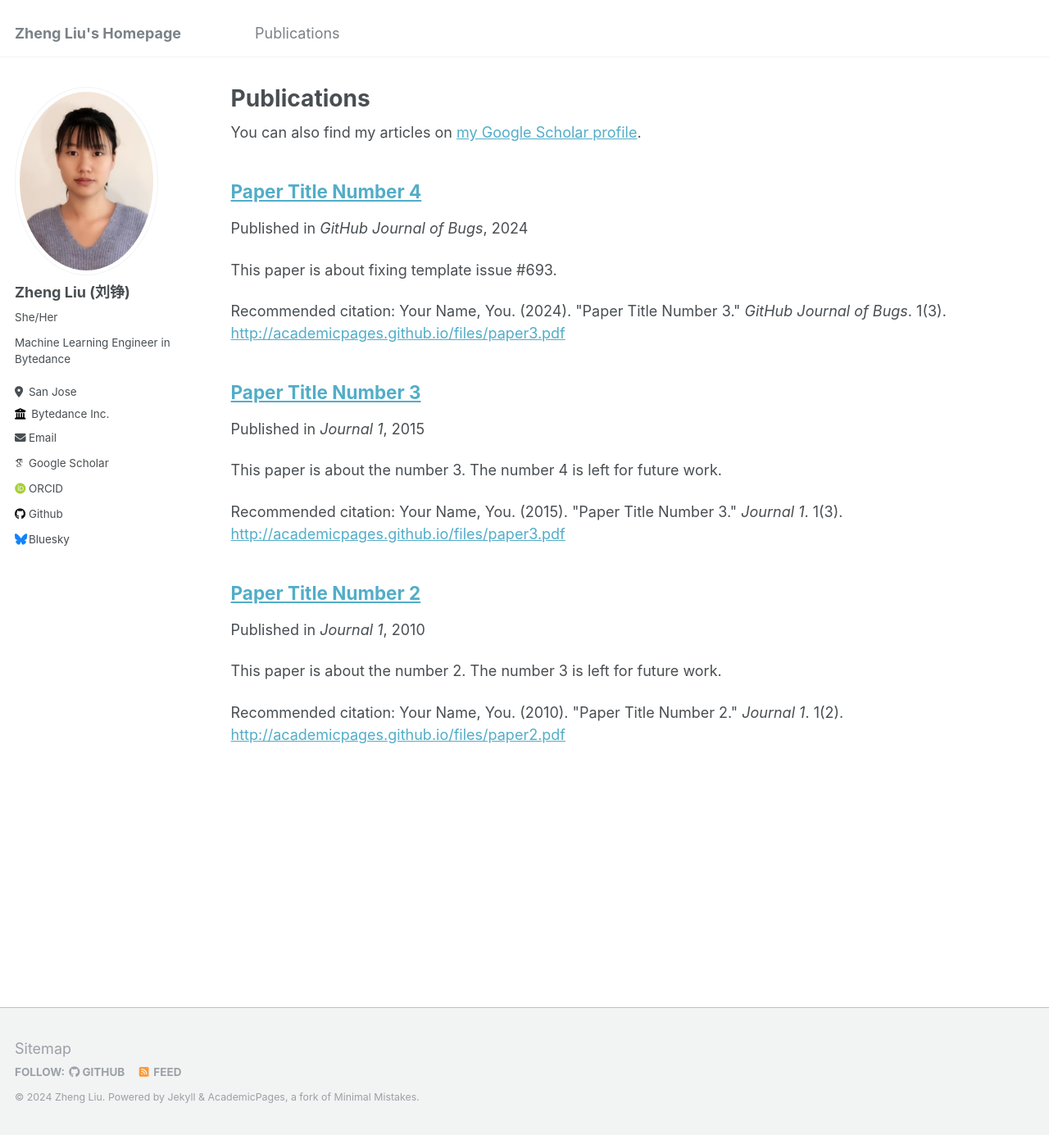
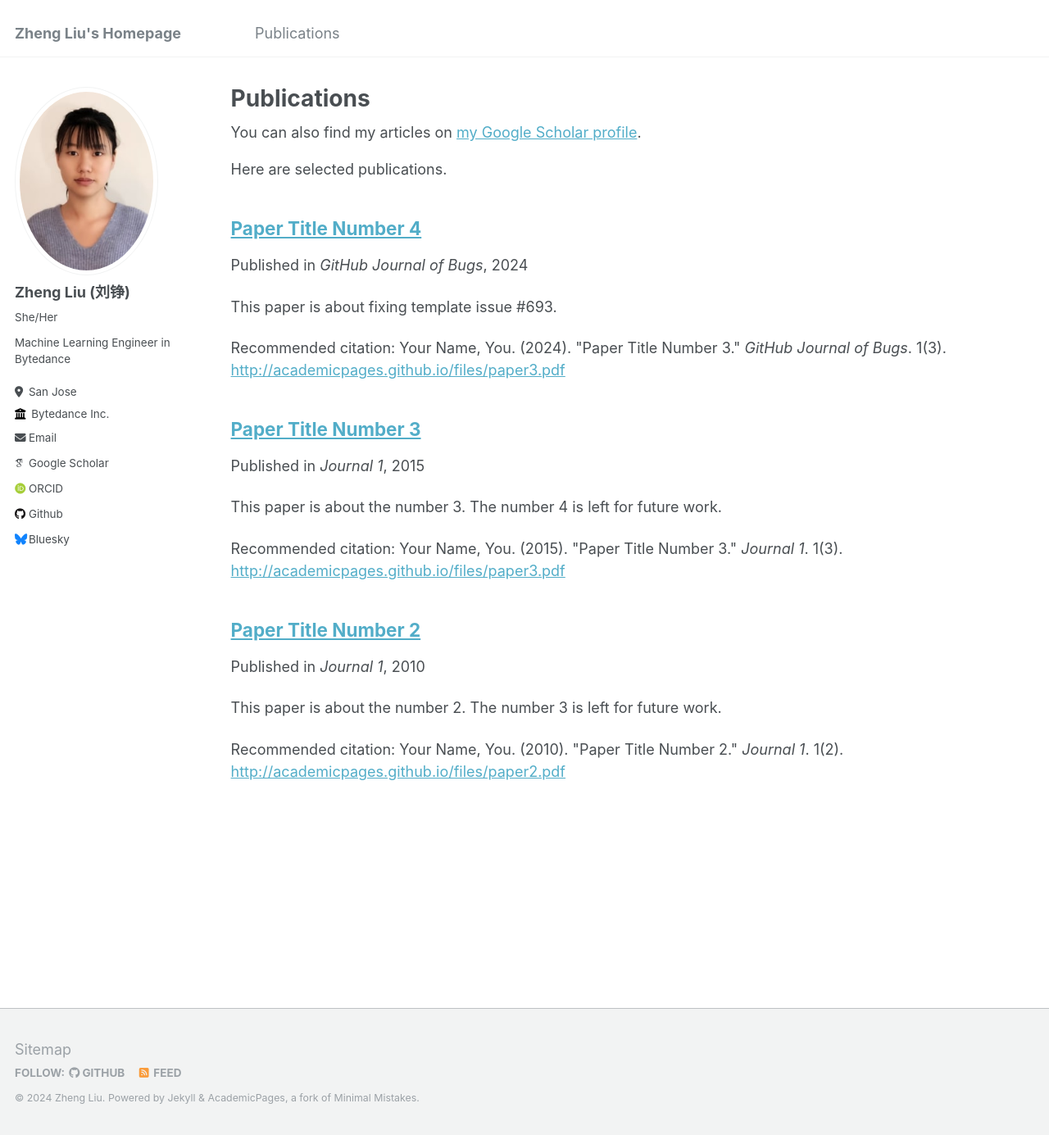
Before and after one commit to ErikaLiu/-ErikaLiu.github.io, a Jekyll site: the page built from _pages/publications.md, in a window 1280 px wide and 1385 px high. Shown: the whole window at 82% size. Built offline with Jekyll 4.4.1, drawn with Linux system fonts in a browser that asks for light colours; some web fonts are replaced; a file with an impossible date is left out.

Commit message:
Update publications.md

```diff
--- a/_pages/publications.md
+++ b/_pages/publications.md
@@ -9,6 +9,8 @@ author_profile: true
   <div class="wordwrap">You can also find my articles on <a href="{{site.author.googlescholar}}">my Google Scholar profile</a>.</div>
 {% endif %}
 
+Here are selected publications.
+
 {% include base_path %}
 
 {% for post in site.publications reversed %}
```
